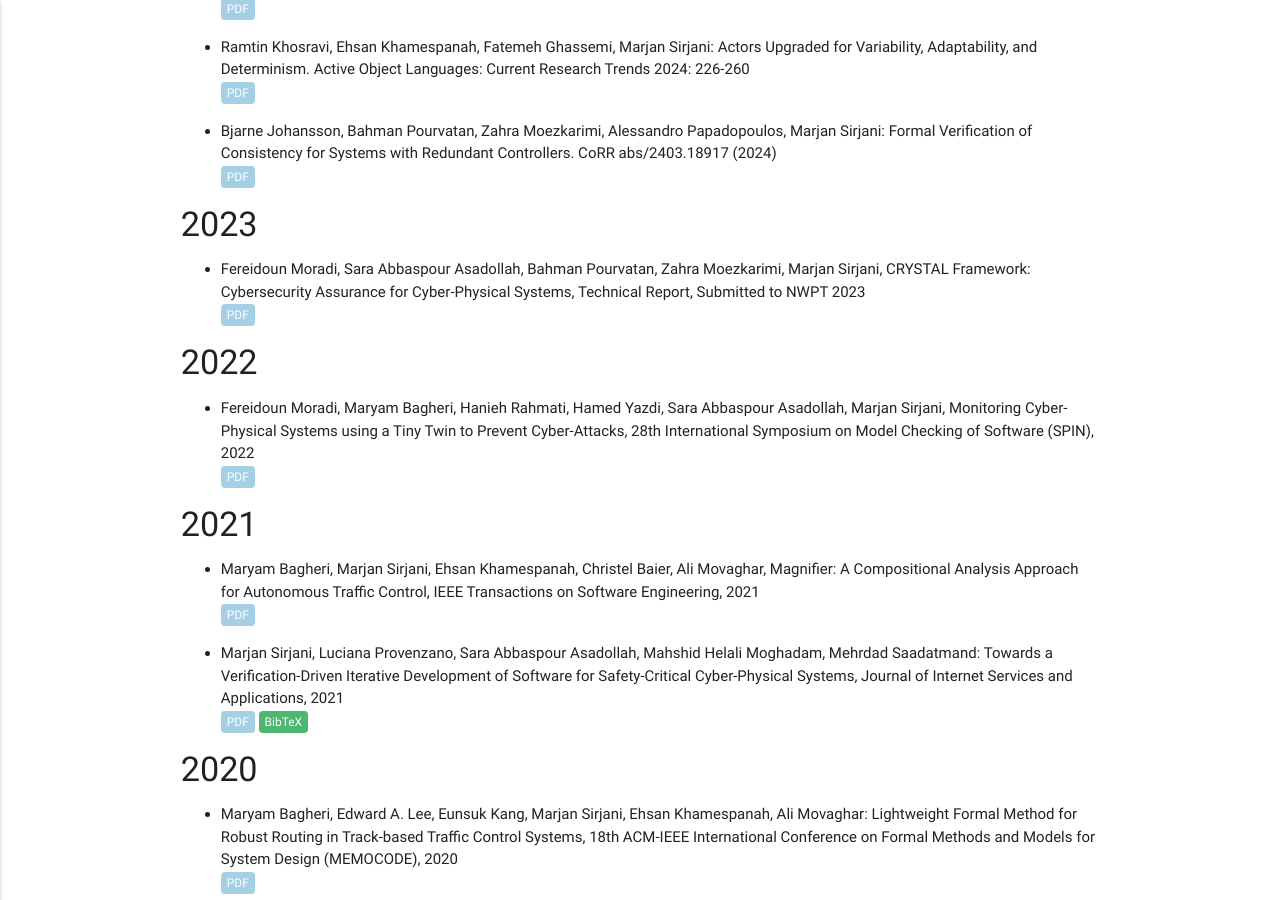
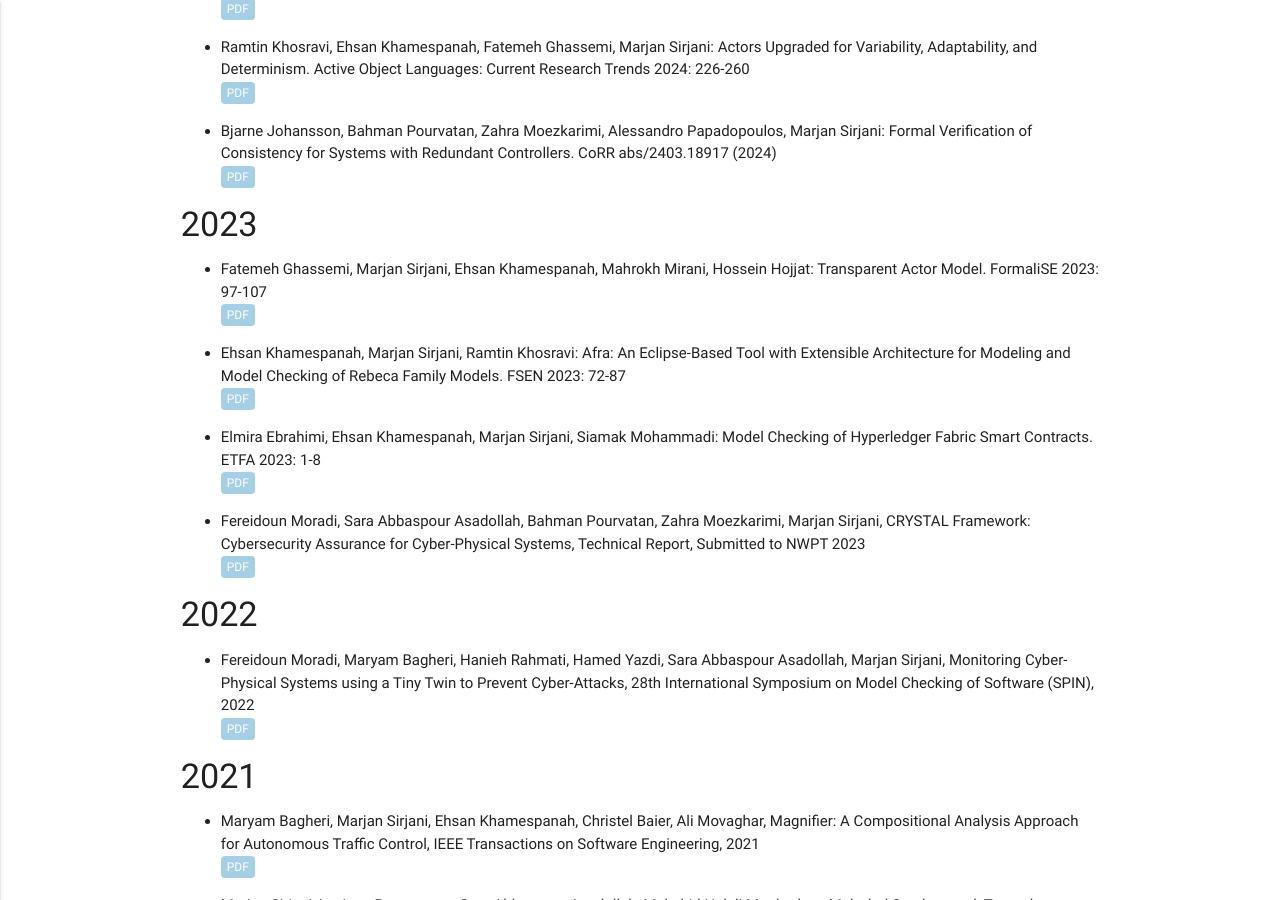
Before and after one commit to rebeca-lang/rebeca-lang.github.io, a Jekyll site: the page built from publications.md, in a window 1280 px wide and 900 px high, scrolled down 351 px. Built offline with Jekyll 4.4.1, drawn with Linux system fonts in a browser that asks for light colours.

Commit message:
Update publications.md
Publication 2023

```diff
--- a/publications.md
+++ b/publications.md
@@ -24,6 +24,18 @@ Formal Verification of Consistency for Systems with Redundant Controllers. CoRR
 
 
 #### 2023
+- Fatemeh Ghassemi, Marjan Sirjani, Ehsan Khamespanah, Mahrokh Mirani, Hossein Hojjat: Transparent Actor Model. FormaliSE 2023: 97-107
+\\
+<a class="link link_pdf" href="/assets/papers/2023/TransparentActorModel.pdf">PDF</a>
+
+- Ehsan Khamespanah, Marjan Sirjani, Ramtin Khosravi: Afra: An Eclipse-Based Tool with Extensible Architecture for Modeling and Model Checking of Rebeca Family Models. FSEN 2023: 72-87
+\\
+<a class="link link_pdf" href="/assets/papers/2023/Afra.pdf">PDF</a>
+
+- Elmira Ebrahimi, Ehsan Khamespanah, Marjan Sirjani, Siamak Mohammadi: Model Checking of Hyperledger Fabric Smart Contracts. ETFA 2023: 1-8
+\\
+<a class="link link_pdf" href="/assets/papers/2023/Model_Checking_of_Hyperledger_Fabric_Smart_Contracts.pdf">PDF</a>
+
 - Fereidoun Moradi, Sara Abbaspour Asadollah, Bahman Pourvatan, Zahra Moezkarimi, Marjan Sirjani, CRYSTAL Framework: Cybersecurity Assurance for Cyber-Physical Systems, Technical Report, Submitted to NWPT 2023
 \\
 <a class="link link_pdf" href="/assets/papers/2023/CRYSTAL-Framework-Technical-Report.pdf">PDF</a>
```
